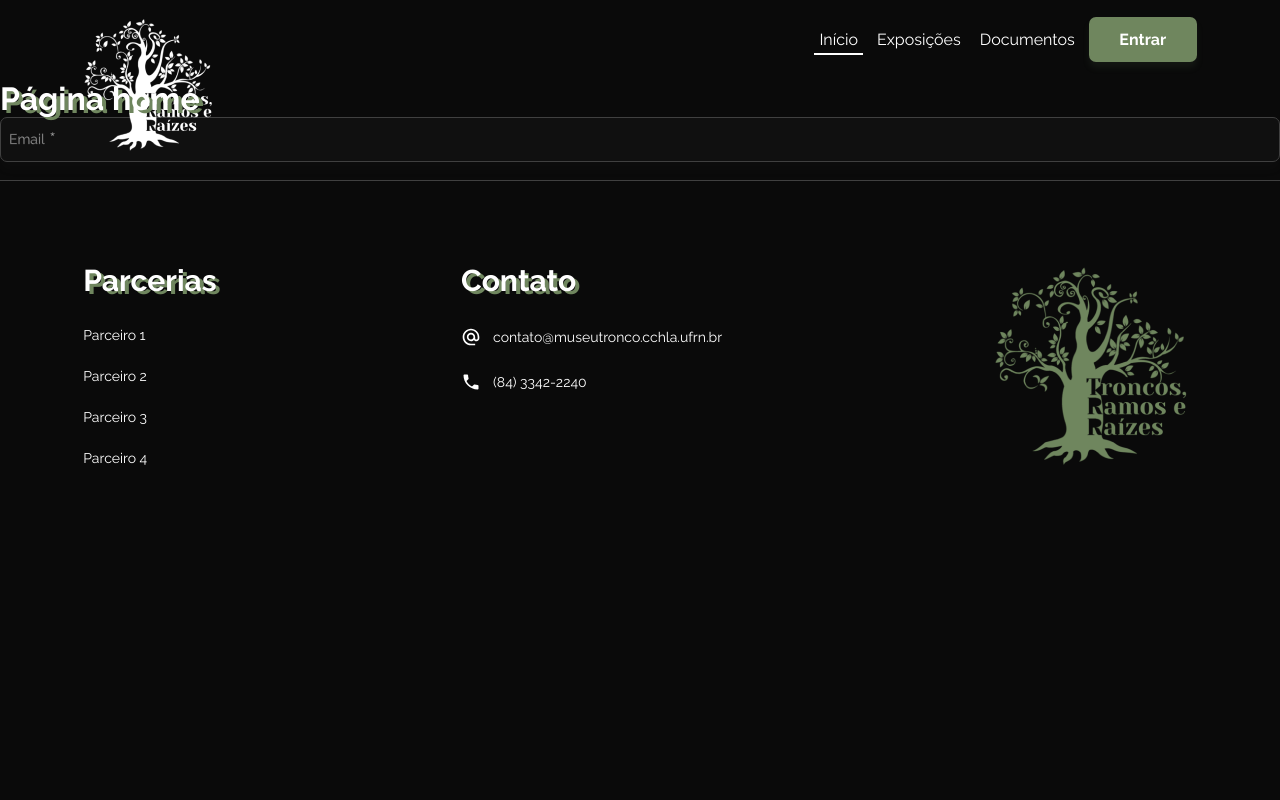
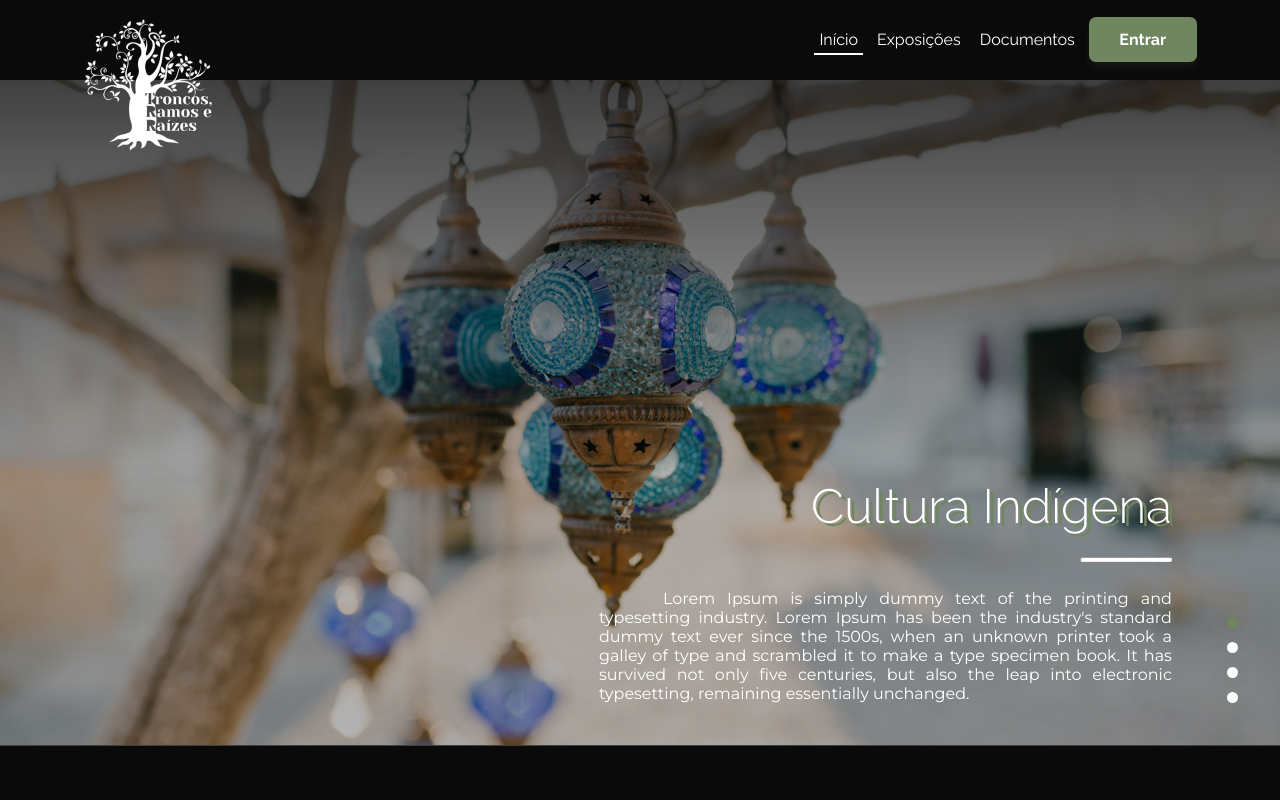
Before and after one commit to lucasemn1/web-tronco-ramos-e-raizes, a Next.js app: page / in a window 1280 px wide. Shown: the top 800 px of the page. Built offline with nearby package versions, Linux system fonts and the light colour scheme.

Commit message:
Preparando versao inicial do carrossel

```diff
--- /dev/null
+++ b/src/components/carousel/index.tsx
@@ -0,0 +1,68 @@
+// React
+import { useEffect, useState } from "react";
+
+// Styles
+import style from "./style.module.scss";
+
+// Jsons
+import slides from "./slides.json";
+
+interface ISlide {
+  title: string;
+  content: string;
+  image: {
+    src: string;
+    alt: string;
+  };
+}
+
+export default function Carousel() {
+  const [currentSlideIndex, setCurrentSlideIndex] = useState(0);
+  const [currentSlide, setCurrentSlide] = useState<ISlide>(slides[currentSlideIndex]);
+
+  useEffect(() => {
+    setCurrentSlide(slides[currentSlideIndex]);
+  }, [currentSlideIndex]);
+
+  setInterval(() => {
+    nextSlide();
+  }, 10000);
+
+  function nextSlide() {
+    if (currentSlideIndex === slides.length - 1) {
+      setCurrentSlideIndex(0);
+    } else {
+      setCurrentSlideIndex(currentSlideIndex + 1);
+    }
+  }
+
+  function renderButtons() {
+    return slides.map((slide, index) => (
+      <button
+        key={index}
+        className={currentSlideIndex === index ? style.active : ""}
+        onClick={() => setCurrentSlideIndex(index)}
+      ></button>
+    ));
+  }
+
+  return (
+    <div className={style.container} style={{ backgroundImage: `url(${currentSlide.image.src})` }}>
+      <div className={style.shadow} />
+      <div className={style.contentArea}>
+        <div>
+          <h1>{slides[currentSlideIndex].title}</h1>
+          <hr />
+          <p>
+            Lorem Ipsum is simply dummy text of the printing and typesetting industry. Lorem Ipsum
+            has been the industry&apos;s standard dummy text ever since the 1500s, when an unknown
+            printer took a galley of type and scrambled it to make a type specimen book. It has
+            survived not only five centuries, but also the leap into electronic typesetting,
+            remaining essentially unchanged.
+          </p>
+        </div>
+        <div className={style.buttonsArea}>{renderButtons()}</div>
+      </div>
+    </div>
+  );
+}
--- /dev/null
+++ b/src/components/carousel/slides.json
@@ -0,0 +1,34 @@
+[
+  {
+    "title": "Cultura Indígena",
+    "content": "Lorem Ipsum is simply dummy text of the printing and typesetting industry. Lorem Ipsum has been the industry's standard dummy text ever since the 1500s, when an unknown printer took a galley of type and scrambled it to make a type specimen book. It has survived not only five centuries, but also the leap into electronic typesetting, remaining essentially unchanged.",
+    "image": {
+      "src": "/assets/img/header_image.png",
+      "alt": "Imagem"
+    }
+  },
+  {
+    "title": "Cultura Quilombola",
+    "content": "Lorem Ipsum is simply dummy text of the printing and typesetting industry. Lorem Ipsum has been the industry's standard dummy text ever since the 1500s, when an unknown printer took a galley of type and scrambled it to make a type specimen book. It has survived not only five centuries, but also the leap into electronic typesetting, remaining essentially unchanged.",
+    "image": {
+      "src": "/assets/img/header_image_2.jpeg",
+      "alt": "Imagem"
+    }
+  },
+  {
+    "title": "Cultura Indígena",
+    "content": "Lorem Ipsum is simply dummy text of the printing and typesetting industry. Lorem Ipsum has been the industry's standard dummy text ever since the 1500s, when an unknown printer took a galley of type and scrambled it to make a type specimen book. It has survived not only five centuries, but also the leap into electronic typesetting, remaining essentially unchanged.",
+    "image": {
+      "src": "/assets/img/header_image.png",
+      "alt": "Imagem"
+    }
+  },
+  {
+    "title": "Cultura Quilombola",
+    "content": "Lorem Ipsum is simply dummy text of the printing and typesetting industry. Lorem Ipsum has been the industry's standard dummy text ever since the 1500s, when an unknown printer took a galley of type and scrambled it to make a type specimen book. It has survived not only five centuries, but also the leap into electronic typesetting, remaining essentially unchanged.",
+    "image": {
+      "src": "/assets/img/header_image_2.jpeg",
+      "alt": "Imagem"
+    }
+  }
+]
--- /dev/null
+++ b/src/components/carousel/style.module.scss
@@ -0,0 +1,99 @@
+.container {
+  width: 100%;
+  height: 41.56rem;
+  position: relative;
+  display: flex;
+  justify-content: center;
+  background-size: cover;
+  background-position: center;
+  transition: 0.2s;
+
+  .shadow {
+    position: absolute;
+    z-index: 2;
+    width: 100%;
+    height: 100%;
+    background: linear-gradient(180deg, rgba(0, 0, 0, 0.64) 0%, rgba(0, 0, 0, 0) 57.81%);
+  }
+
+  .contentArea {
+    position: absolute;
+    bottom: 0;
+    right: 0;
+    margin: 0 auto;
+    z-index: 3;
+    padding: 2.63rem;
+    width: max-content;
+    max-width: 80%;
+    display: grid;
+    grid-template-columns: 1fr 0.6875rem;
+    gap: 3.44rem;
+
+    h1 {
+      text-align: right;
+      font-size: 3rem;
+      font-weight: lighter;
+      margin-bottom: 1.44rem;
+    }
+
+    hr {
+      width: 5.75rem;
+      height: 0.3125rem;
+      border-radius: 0.4375rem;
+      margin-left: auto;
+      background-color: var(--background-contrast-color);
+    }
+
+    p {
+      margin-top: 1.69rem;
+      text-align: justify;
+      text-indent: 4rem;
+      width: 100%;
+      max-width: 35.81rem;
+    }
+
+    .buttonsArea {
+      display: flex;
+      flex-direction: column;
+      justify-content: flex-end;
+      gap: 0.875rem;
+
+      & > .active {
+        background-color: var(--primary-color);
+      }
+    }
+
+    button {
+      width: 0.6875rem;
+      height: 0.6875rem;
+      border-radius: 0.875rem;
+      background-color: var(--background-contrast-color);
+    }
+  }
+}
+
+@media (max-width: 768px) {
+  .container {
+    .contentArea {
+      width: 100%;
+      max-width: 100%;
+      left: 0;
+      text-align: center;
+      grid-template-columns: 1fr;
+
+      h1 {
+        font-size: 2rem;
+        text-align: center;
+      }
+
+      hr {
+        margin: 0 auto;
+      }
+
+      .buttonsArea {
+        flex-direction: row;
+        justify-content: center;
+      }
+    }
+  }
+}
--- a/src/components/navbar/style.module.scss
+++ b/src/components/navbar/style.module.scss
@@ -1,7 +1,11 @@
 .navbar {
   padding: 1rem 0;
   height: 5rem;
+  width: 100%;
   background-color: var(--background-color);
+  position: absolute;
+  top: 0;
+  z-index: 5;
 
   & > nav {
     display: flex;
--- a/src/pages/_home/index.tsx
+++ b/src/pages/_home/index.tsx
@@ -1,7 +1,9 @@
 // Next
 import Head from "next/head";
 import { GetStaticProps } from "next";
-import InputField from "../../components/input-field";
+
+// Components
+import Carousel from "../../components/carousel";
 
 export default function Home(): JSX.Element {
   return (
@@ -10,9 +12,7 @@ export default function Home(): JSX.Element {
         <title>Museu Tronco, Ramos e Raízes | Início</title>
       </Head>
 
-      <h1>Página home</h1>
-
-      <InputField type="text" placeholder="Email" required />
+      <Carousel />
     </div>
   );
 }
--- a/src/styles/globals.scss
+++ b/src/styles/globals.scss
@@ -17,6 +17,10 @@ body {
   padding: 0;
   margin: 0;
   background-color: var(--background-color);
+}
+
+html {
+  scroll-behavior: smooth;
 }
 
 * {
--- a/src/styles/typography.scss
+++ b/src/styles/typography.scss
@@ -11,3 +11,9 @@ h6 {
 h2 {
   font-size: 1.88rem;
 }
+
+@media (max-width: 768px) {
+  h1 {
+    font-size: 1.5rem;
+  }
+}
--- a/src/templates/museum-template/index.tsx
+++ b/src/templates/museum-template/index.tsx
@@ -1,12 +1,15 @@
 // Components
 import Footer from "../../components/footer";
 import Navbar from "../../components/navbar";
+
+// Style
+import style from "./style.module.scss";
 
 export default function MuseumTemplate({ children }) {
   return (
     <div className="app">
       <Navbar />
-      <main style={{ height: "100px" }}>{children}</main>
+      <main className={style.main}>{children}</main>
       <Footer />
     </div>
   );
--- /dev/null
+++ b/src/templates/museum-template/style.module.scss
@@ -0,0 +1,9 @@
+.main {
+  margin-top: 5rem;
+}
+
+@media (max-width: 738px) {
+  .main {
+    margin-top: 0rem;
+  }
+}
```
Also changed, not shown: public/assets/img/header_image.png (added), public/assets/img/header_image_2.jpeg (added).
